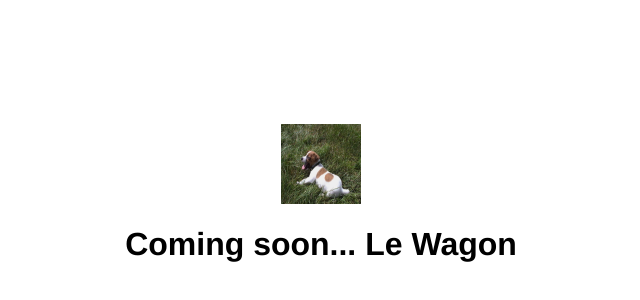
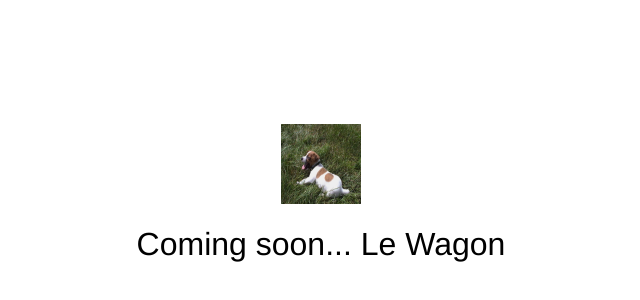
Before and after one commit to shoneriki/git-101, a plain HTML site: page index.html in a window 1280 px wide. Shown: the part 196-496 px from the top of the page, without its empty margins (319-959 px from the left). Drawn offline with Linux system fonts and the light colour scheme.

Commit message:
font-weight for h1

```diff
--- a/style.css
+++ b/style.css
@@ -1,6 +1,11 @@
 body {
 	margin: 0;
 	font-family: Helvetica;
+	font-weight: 100;
+}
+
+h1 {
+	font-weight: 100;
 }
 
 #logo{
```
